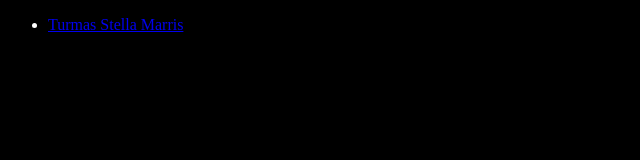
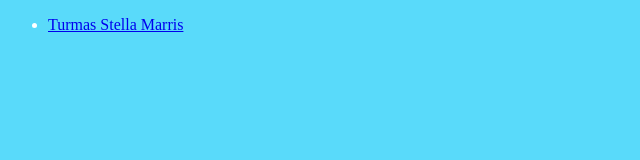
Before and after one commit to gabrielhenriquedossantos/Site_Escola, a plain HTML site: page index.html in a window 1280 px wide. Shown: the whole page, without its empty margins (0-640 px from the left). Drawn offline with Linux system fonts and the light colour scheme.

Commit message:
Add files via upload

```diff
--- a/style.css
+++ b/style.css
@@ -1,4 +1,4 @@
 body{
-    background-color: #000000;
+    background-color: #59dafa;
     color: white;
     }
```
